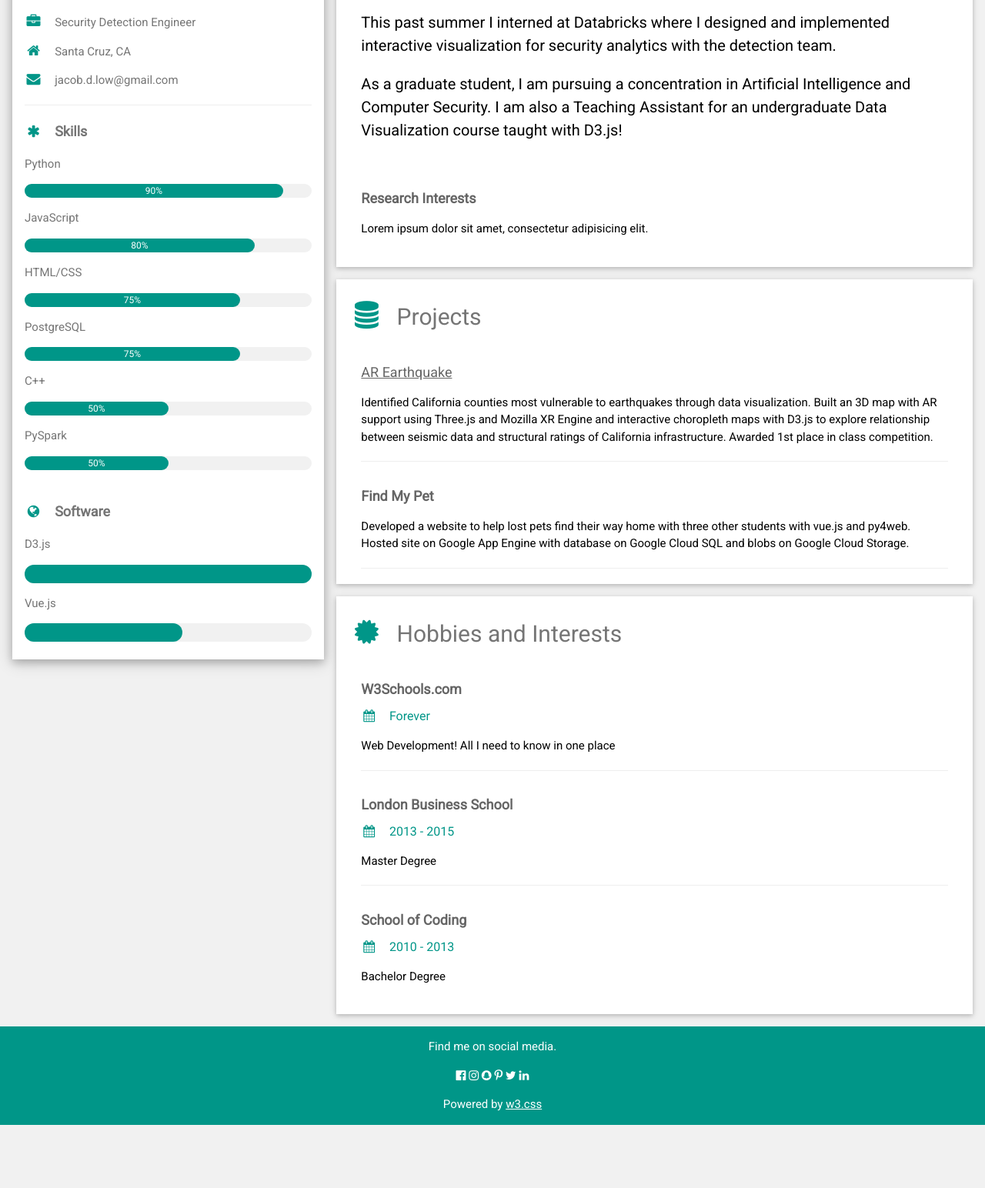
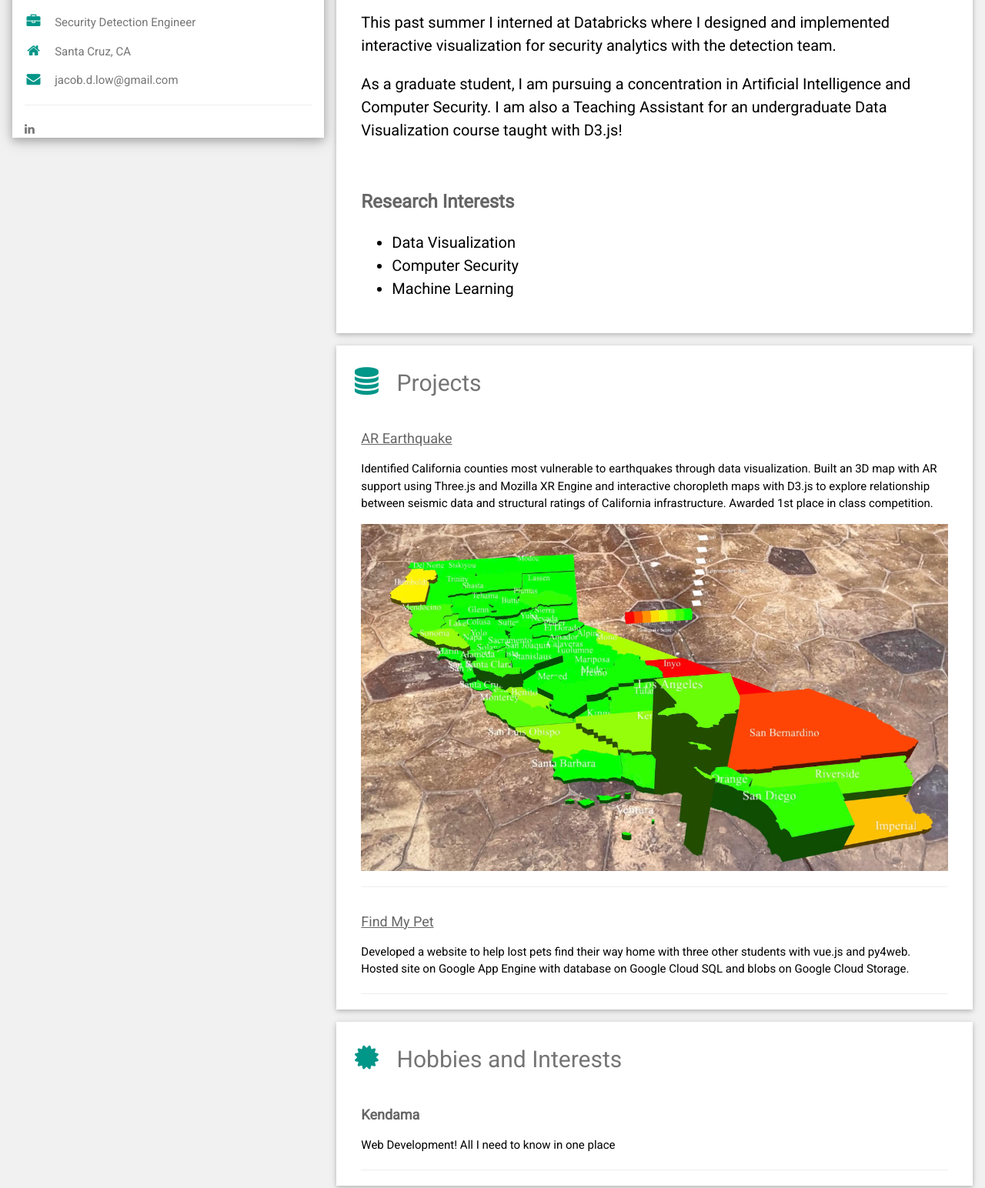
Before and after one commit to jadlow/jadlow.github.io, a plain HTML site: page index.html in a window 1280 px wide. Shown: the part 349-1893 px from the top of the page at 77% size. Before the commit the page ends 1811 px from the top, so only its background shows below. Drawn offline with nearby package versions, Linux system fonts and the light colour scheme.

Commit message:
added links and images

```diff
--- a/index.html
+++ b/index.html
@@ -1,7 +1,7 @@
 <!DOCTYPE html>
 <html>
 <head>
-<title>W3.CSS Template</title>
+<title>Jacob Low</title>
 <meta charset="UTF-8">
 <meta name="viewport" content="width=device-width, initial-scale=1">
 <link rel="stylesheet" href="https://www.w3schools.com/w3css/4/w3.css">
@@ -24,7 +24,7 @@ html,body,h1,h2,h3,h4,h5,h6 {font-family: "Roboto", sans-serif}
 
       <div class="w3-white w3-text-grey w3-card-4">
         <div class="w3-display-container">
-          <img src="profile.JPG" style="width:100%" alt="Avatar">
+          <img src="images/profile.JPG" style="width:100%" alt="Avatar">
           <h2 class="w3-center w3-text-black">Jacob Low</h2>
         </div>
         <div class="w3-container">
@@ -32,8 +32,9 @@ html,body,h1,h2,h3,h4,h5,h6 {font-family: "Roboto", sans-serif}
           <p><i class="fa fa-home fa-fw w3-margin-right w3-large w3-text-teal"></i>Santa Cruz, CA</p>
           <p><i class="fa fa-envelope fa-fw w3-margin-right w3-large w3-text-teal"></i>jacob.d.low@gmail.com</p>
           <hr>
+          <i class="fa fa-linkedin w3-hover-opacity"></i>
 
-          <p class="w3-large"><b><i class="fa fa-asterisk fa-fw w3-margin-right w3-text-teal"></i>Skills</b></p>
+          <!-- <p class="w3-large"><b><i class="fa fa-asterisk fa-fw w3-margin-right w3-text-teal"></i>Skills</b></p>
           <p>Python</p>
           <div class="w3-light-grey w3-round-xlarge w3-small">
             <div class="w3-container w3-center w3-round-xlarge w3-teal" style="width:90%">90%</div>
@@ -60,9 +61,9 @@ html,body,h1,h2,h3,h4,h5,h6 {font-family: "Roboto", sans-serif}
           <div class="w3-light-grey w3-round-xlarge w3-small">
             <div class="w3-container w3-center w3-round-xlarge w3-teal" style="width:50%">50%</div>
           </div>
-          <br>
+          <br> -->
 
-          <p class="w3-large w3-text-theme"><b><i class="fa fa-globe fa-fw w3-margin-right w3-text-teal"></i>Software</b></p>
+          <!-- <p class="w3-large w3-text-theme"><b><i class="fa fa-globe fa-fw w3-margin-right w3-text-teal"></i>Software</b></p>
           <p>D3.js</p>
           <div class="w3-light-grey w3-round-xlarge">
             <div class="w3-round-xlarge w3-teal" style="height:24px;width:100%"></div>
@@ -70,8 +71,7 @@ html,body,h1,h2,h3,h4,h5,h6 {font-family: "Roboto", sans-serif}
           <p>Vue.js</p>
           <div class="w3-light-grey w3-round-xlarge">
             <div class="w3-round-xlarge w3-teal" style="height:24px;width:55%"></div>
-          </div>
-          <br>
+          </div> -->
         </div>
       </div><br>
 
@@ -102,8 +102,20 @@ html,body,h1,h2,h3,h4,h5,h6 {font-family: "Roboto", sans-serif}
                   As a graduate student, I am pursuing a concentration in Artificial Intelligence and Computer Security. I am
                   also a Teaching Assistant for an undergraduate Data Visualization course taught with D3.js!
                  </p><br>
-                <h5 class="w3-opacity"><b>Research Interests</b></h5>
-                <p>Lorem ipsum dolor sit amet, consectetur adipisicing elit. </p><br>
+                <h3 class="w3-opacity"><b>Research Interests</b></h3>
+                <h4>
+                  <ul>
+                    <li>
+                      Data Visualization
+                    </li>
+                    <li>
+                      Computer Security
+                    </li>
+                    <li>
+                      Machine Learning
+                    </li>
+                  </ul>
+                </h4><br>
             </div>
         </div>
 
@@ -116,10 +128,11 @@ html,body,h1,h2,h3,h4,h5,h6 {font-family: "Roboto", sans-serif}
             Mozilla XR Engine and interactive choropleth maps with D3.js to
             explore relationship between seismic data and structural ratings of
             California infrastructure. Awarded 1st place in class competition.</p>
-          <hr>
+            <img src="images/AR_vis.jpg" style="width:100%">
+            <hr>
         </div>
         <div class="w3-container">
-          <h5 class="w3-opacity"><b>Find My Pet</b></h5>
+          <h5 class="w3-opacity"><a href="https://github.com/jadlow/find-my-pet">Find My Pet</a></h5>
           <p>Developed a website to help lost pets find their way home with three
             other students with vue.js and py4web. Hosted site on Google App
             Engine with database on Google Cloud SQL and blobs on Google Cloud
@@ -132,22 +145,11 @@ html,body,h1,h2,h3,h4,h5,h6 {font-family: "Roboto", sans-serif}
       <div class="w3-container w3-card w3-white">
         <h2 class="w3-text-grey w3-padding-16"><i class="fa fa-certificate fa-fw w3-margin-right w3-xxlarge w3-text-teal"></i>Hobbies and Interests</h2>
         <div class="w3-container">
-          <h5 class="w3-opacity"><b>W3Schools.com</b></h5>
-          <h6 class="w3-text-teal"><i class="fa fa-calendar fa-fw w3-margin-right"></i>Forever</h6>
+          <h5 class="w3-opacity"><b>Kendama</b></h5>
           <p>Web Development! All I need to know in one place</p>
           <hr>
         </div>
-        <div class="w3-container">
-          <h5 class="w3-opacity"><b>London Business School</b></h5>
-          <h6 class="w3-text-teal"><i class="fa fa-calendar fa-fw w3-margin-right"></i>2013 - 2015</h6>
-          <p>Master Degree</p>
-          <hr>
-        </div>
-        <div class="w3-container">
-          <h5 class="w3-opacity"><b>School of Coding</b></h5>
-          <h6 class="w3-text-teal"><i class="fa fa-calendar fa-fw w3-margin-right"></i>2010 - 2013</h6>
-          <p>Bachelor Degree</p><br>
-        </div>
+
       </div>
 
     <!-- End Right Column -->
@@ -160,13 +162,6 @@ html,body,h1,h2,h3,h4,h5,h6 {font-family: "Roboto", sans-serif}
 </div>
 
 <footer class="w3-container w3-teal w3-center w3-margin-top">
-  <p>Find me on social media.</p>
-  <i class="fa fa-facebook-official w3-hover-opacity"></i>
-  <i class="fa fa-instagram w3-hover-opacity"></i>
-  <i class="fa fa-snapchat w3-hover-opacity"></i>
-  <i class="fa fa-pinterest-p w3-hover-opacity"></i>
-  <i class="fa fa-twitter w3-hover-opacity"></i>
-  <i class="fa fa-linkedin w3-hover-opacity"></i>
   <p>Powered by <a href="https://www.w3schools.com/w3css/default.asp" target="_blank">w3.css</a></p>
 </footer>
 
```
Also changed, not shown: images/AR_vis.jpg (added), images/profile.JPG (renamed from profile.JPG).
